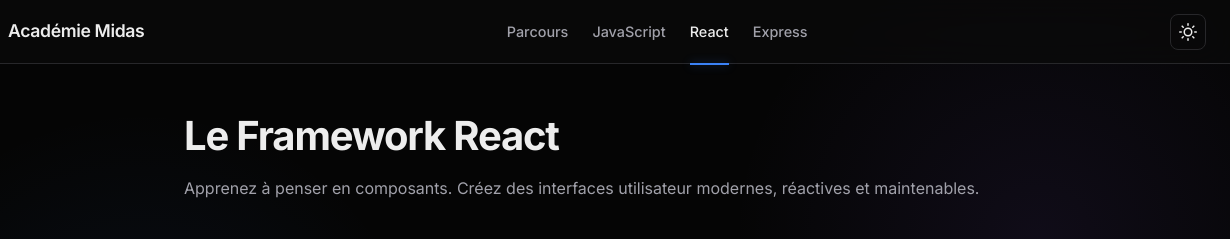
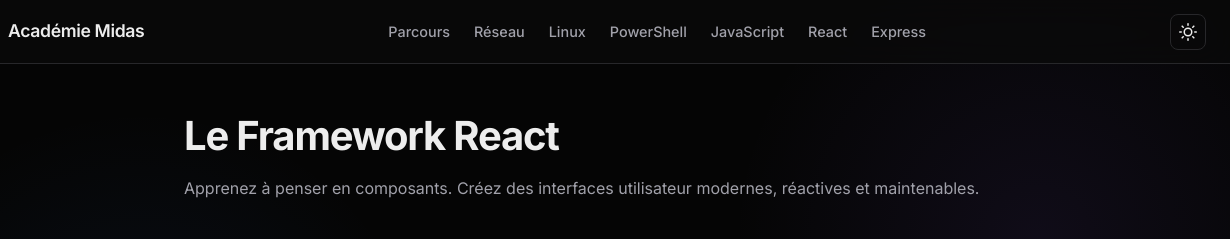
Before and after one commit to niainakevinDev/Guide-react-express, a plain HTML site: page react.html in a window 1280 px wide. Shown: the top 239 px of the page, 50-1280 px from the left. Drawn offline with Linux system fonts and the light colour scheme.

Commit message:
Update navigation links in react.html

```diff
--- a/react.html
+++ b/react.html
@@ -13,10 +13,13 @@
     <img src="https://cdn.simpleicons.org/react/61DAFB" alt="React">
     <span>Académie Midas</span>
   </div>
-  <nav>
+    <nav>
     <a href="index.html">Parcours</a>
+    <a href="reseau.html">Réseau</a>
+    <a href="linux.html">Linux</a>
+    <a href="powershell.html">PowerShell</a>
     <a href="javascript.html">JavaScript</a>
-    <a href="react.html" class="active">React</a>
+    <a href="react.html">React</a>
     <a href="express.html">Express</a>
   </nav>
   <button class="theme-btn" onclick="toggleTheme()">
```
